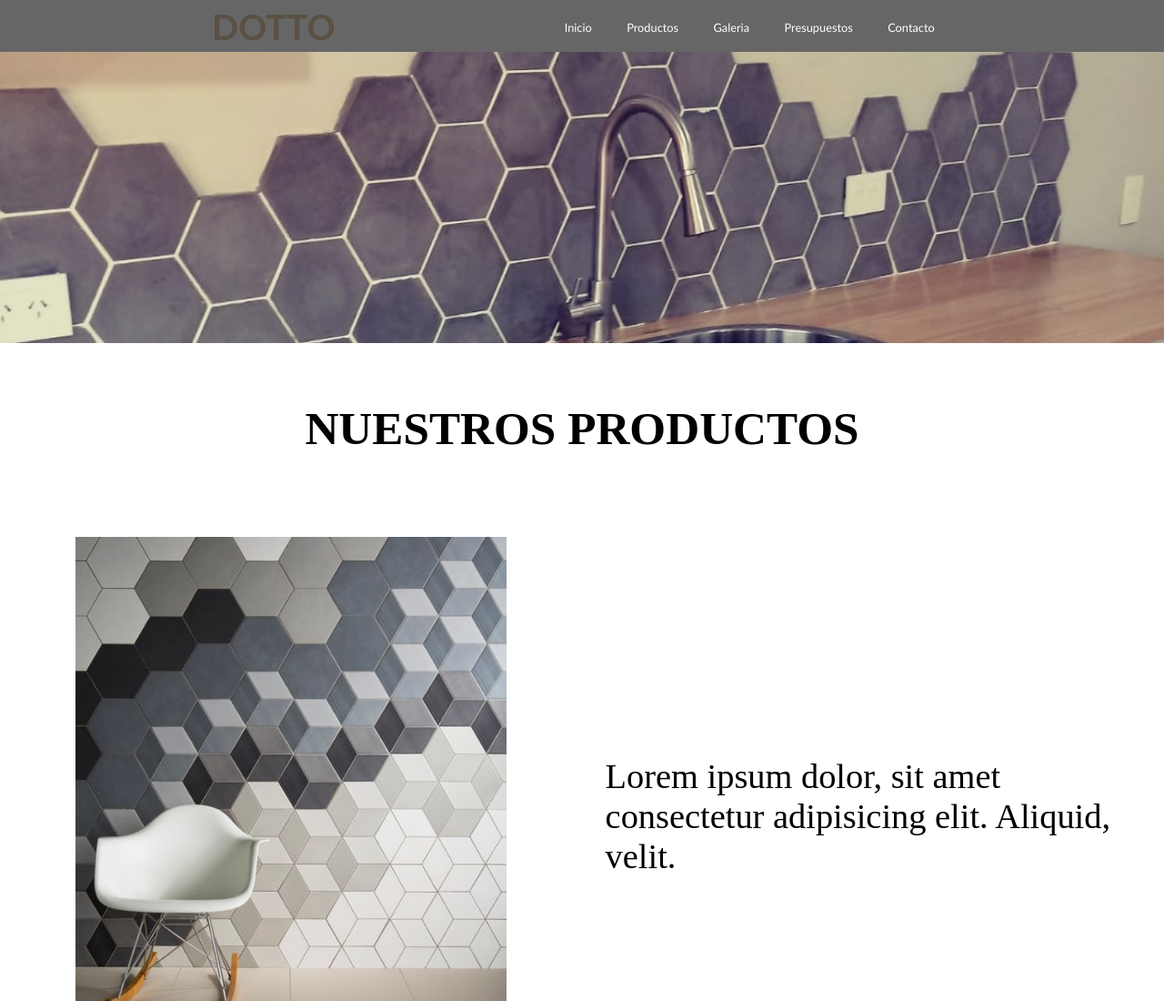
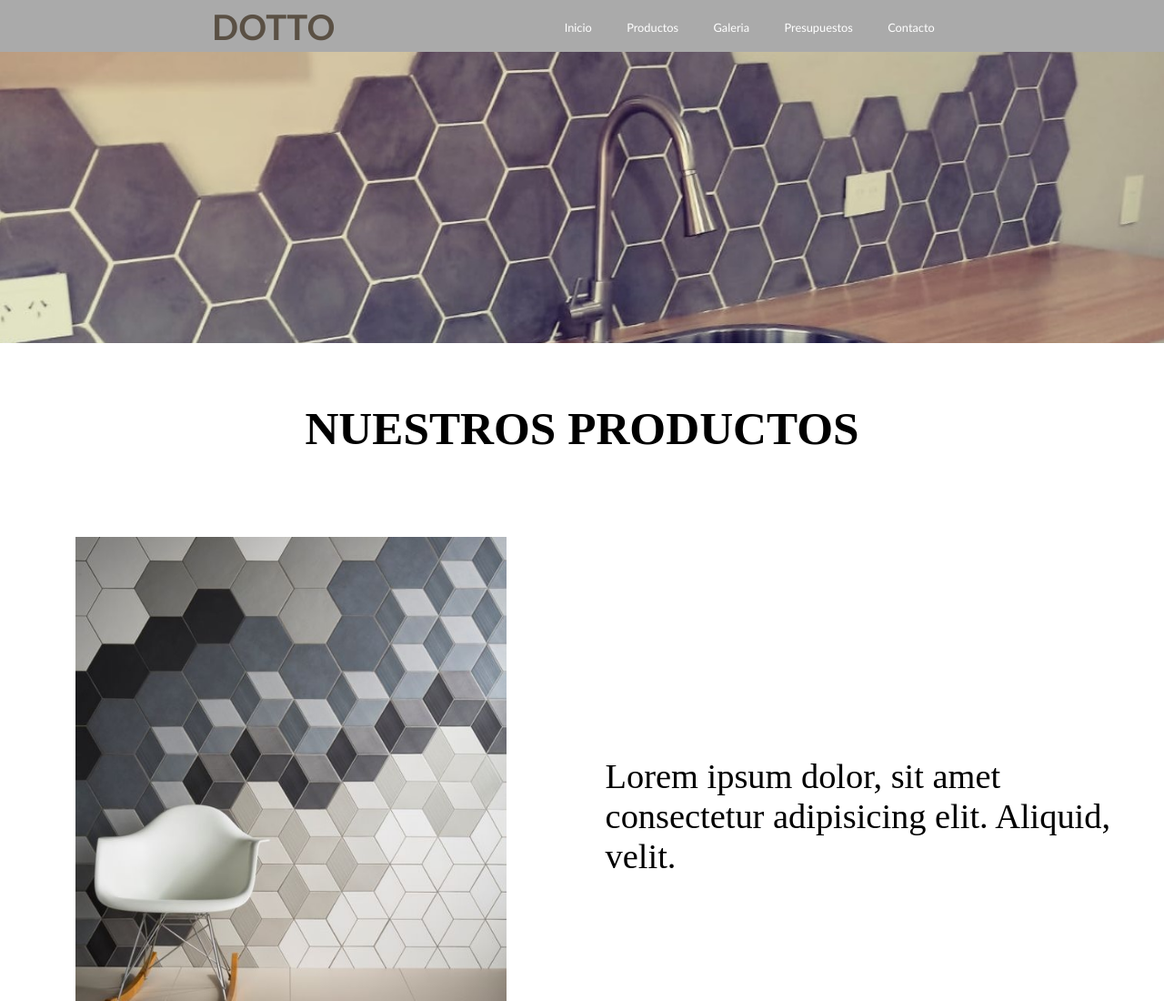
Before and after one commit to nahueldotto/dotto-revestimientos, a plain HTML site: page index.html in a window 1280 px wide. Shown: the top 1100 px of the page at 91% size. Drawn offline with Linux system fonts and the light colour scheme.

Commit message:
modifique color nav

```diff
--- a/css/style.css
+++ b/css/style.css
@@ -17,7 +17,7 @@
 
 .nav {
     font-family: 'Gill Sans', 'Gill Sans MT', Calibri, 'Trebuchet MS', sans-serif;
-    background-color: #0009;
+    background-color: #0005;
     display: flex;
     justify-content: space-evenly;
     flex-wrap: wrap;
```
